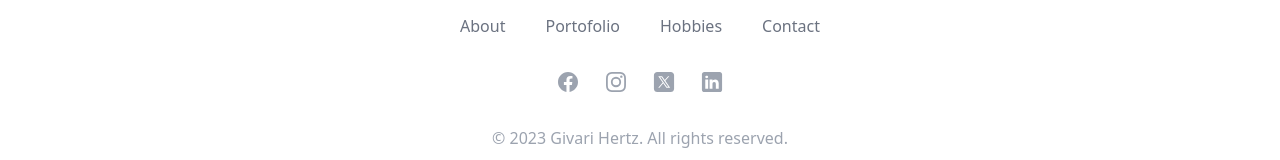
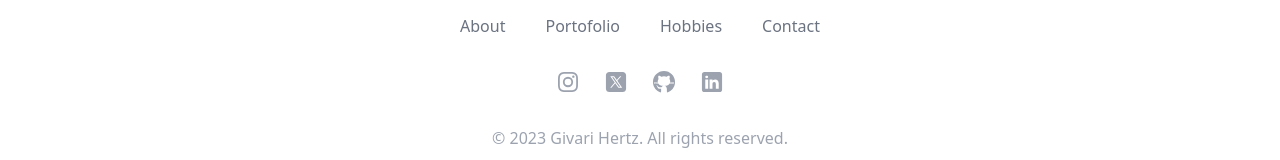
Before and after one commit to gh3rtz/Personal-Website, a React (Create React App) app: page / in a window 1280 px wide. Shown: the part 2711-2871 px from the top of the page. Built offline with nearby package versions, Linux system fonts and the light colour scheme.

Commit message:
update: social media logo

```diff
--- a/src/components/Footer.jsx
+++ b/src/components/Footer.jsx
@@ -40,24 +40,6 @@
         </nav>
         <div className="flex justify-center mt-8 space-x-6">
           <a
-            href="https://facebook.com/hertz000"
-            className="text-gray-400 hover:text-gray-500"
-          >
-            <span className="sr-only">Facebook</span>
-            <svg
-              className="w-6 h-6"
-              aria-hidden="true"
-              fill="currentColor"
-              viewBox="0 0 24 24"
-            >
-              <path
-                fillRule="evenodd"
-                d="M22 12c0-5.523-4.477-10-10-10S2 6.477 2 12c0 4.991 3.657 9.128 8.438 9.878v-6.987h-2.54V12h2.54V9.797c0-2.506 1.492-3.89 3.777-3.89 1.094 0 2.238.195 2.238.195v2.46h-1.26c-1.243 0-1.63.771-1.63 1.562V12h2.773l-.443 2.89h-2.33v6.988C18.343 21.128 22 16.991 22 12z"
-                clipRule="evenodd"
-              ></path>
-            </svg>
-          </a>
-          <a
             href="https://instagram.com/givarirmdn"
             className="text-gray-400 hover:text-gray-500"
           >
@@ -90,6 +72,25 @@
             </svg>
           </a>
           <a
+            href="https://github.com/gh3rtz"
+            className="text-gray-400 hover:text-gray-500"
+          >
+            <span className="sr-only">GitHub</span>
+            <svg
+              className="w-6 h-6"
+              aria-hidden="true"
+              fill="currentColor"
+              viewBox="0 0 50 50"
+            >
+              <path
+                fillRule="evenodd"
+                d="M17.791,46.836C18.502,46.53,19,45.823,19,45v-5.4c0-0.197,0.016-0.402,0.041-0.61C19.027,38.994,19.014,38.997,19,39 c0,0-3,0-3.6,0c-1.5,0-2.8-0.6-3.4-1.8c-0.7-1.3-1-3.5-2.8-4.7C8.9,32.3,9.1,32,9.7,32c0.6,0.1,1.9,0.9,2.7,2c0.9,1.1,1.8,2,3.4,2 c2.487,0,3.82-0.125,4.622-0.555C21.356,34.056,22.649,33,24,33v-0.025c-5.668-0.182-9.289-2.066-10.975-4.975 c-3.665,0.042-6.856,0.405-8.677,0.707c-0.058-0.327-0.108-0.656-0.151-0.987c1.797-0.296,4.843-0.647,8.345-0.714 c-0.112-0.276-0.209-0.559-0.291-0.849c-3.511-0.178-6.541-0.039-8.187,0.097c-0.02-0.332-0.047-0.663-0.051-0.999 c1.649-0.135,4.597-0.27,8.018-0.111c-0.079-0.5-0.13-1.011-0.13-1.543c0-1.7,0.6-3.5,1.7-5c-0.5-1.7-1.2-5.3,0.2-6.6 c2.7,0,4.6,1.3,5.5,2.1C21,13.4,22.9,13,25,13s4,0.4,5.6,1.1c0.9-0.8,2.8-2.1,5.5-2.1c1.5,1.4,0.7,5,0.2,6.6c1.1,1.5,1.7,3.2,1.6,5 c0,0.484-0.045,0.951-0.11,1.409c3.499-0.172,6.527-0.034,8.204,0.102c-0.002,0.337-0.033,0.666-0.051,0.999 c-1.671-0.138-4.775-0.28-8.359-0.089c-0.089,0.336-0.197,0.663-0.325,0.98c3.546,0.046,6.665,0.389,8.548,0.689 c-0.043,0.332-0.093,0.661-0.151,0.987c-1.912-0.306-5.171-0.664-8.879-0.682C35.112,30.873,31.557,32.75,26,32.969V33 c2.6,0,5,3.9,5,6.6V45c0,0.823,0.498,1.53,1.209,1.836C41.37,43.804,48,35.164,48,25C48,12.318,37.683,2,25,2S2,12.318,2,25 C2,35.164,8.63,43.804,17.791,46.836z"
+                clipRule="evenodd"
+              ></path>
+            </svg>
+          </a>
+
+          <a
             href="https://www.linkedin.com/in/your-linkedin-profile"
             className="text-gray-400 hover:text-gray-500"
           >
```
